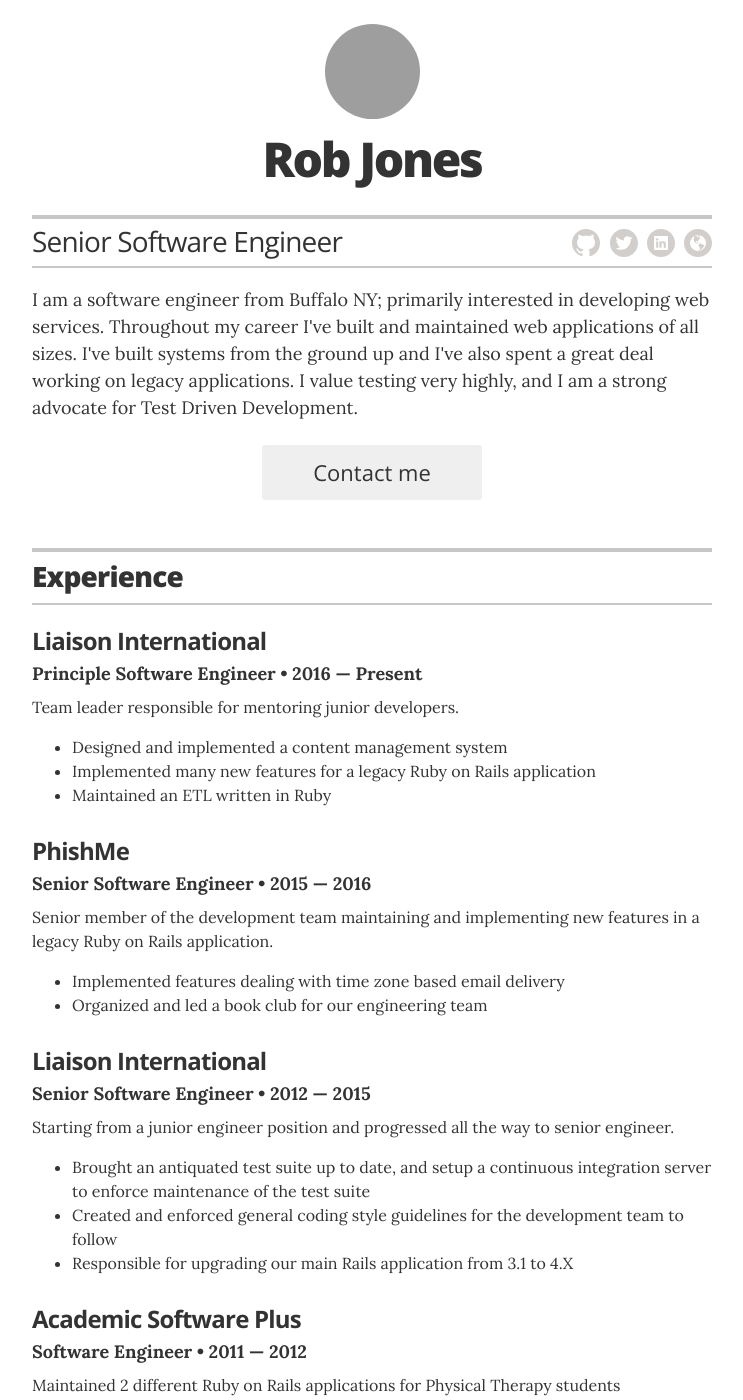
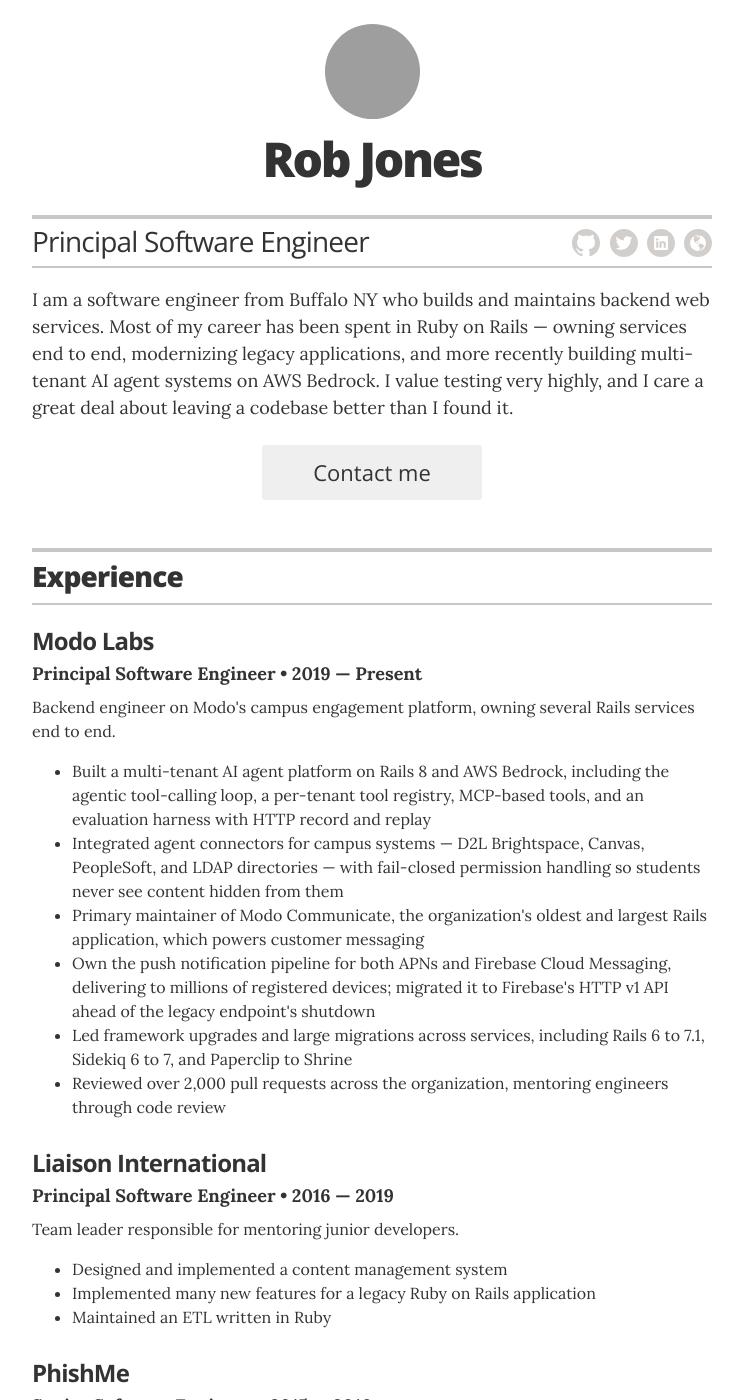
Before and after one commit to jonesdeini/jonesdeini.github.io, a Jekyll site: the page built from index.html, in a window 1280 px wide and 1400 px high. Shown: the whole window, without its empty margins (268-1011 px from the left). Built offline with Jekyll 4.4.1, drawn with Linux system fonts in a browser that asks for light colours; some of the changed text lies outside the part shown; grey boxes are pictures that could not be loaded.

Commit message:
Update resume through 2026
Add Modo Labs (2019 - present) and correct the Liaison International
entry, which was still listed as "Present" and had "Principle" for
"Principal". Header title and intro updated to match.

Rebuild the skills list around current work: Ruby/Rails, AWS (Bedrock,
Kendra, Lambda), push and email delivery, and AI agent systems. Drop
Java, Go, MSSQL, Jenkins, and Vim.

Drop the stale SOAP line from the UB degree entry.

Co-Authored-By: Claude Opus 5 (1M context) <noreply@anthropic.com>

```diff
--- a/_config.yml
+++ b/_config.yml
@@ -11,14 +11,14 @@ sass:
 # Resume settings
 resume_avatar:                  "true"
 resume_name:                    "Rob Jones"
-resume_title:                   "Senior Software Engineer"
+resume_title:                   "Principal Software Engineer"
 resume_contact_email:
   "hire.jonesdeini@gmail.com"
 resume_header_contact_info: "Buffalo NY | hire.jonesdeini@gmail.com"
-resume_header_intro: "<p> I am a software engineer from Buffalo NY; primarily interested in developing web services.
-Throughout my career I've built and maintained web applications of all sizes.
-I've built systems from the ground up and I've also spent a great deal working on legacy applications.
-I value testing very highly, and I am a strong advocate for Test Driven Development. </p>"
+resume_header_intro: "<p> I am a software engineer from Buffalo NY who builds and maintains backend web services.
+Most of my career has been spent in Ruby on Rails &mdash; owning services end to end, modernizing legacy applications,
+and more recently building multi-tenant AI agent systems on AWS Bedrock.
+I value testing very highly, and I care a great deal about leaving a codebase better than I found it. </p>"
 
 # use "yes" to display the email contact button,
 # "no" to display an "I'm not looking for work" message,
--- a/_data/education.yml
+++ b/_data/education.yml
@@ -2,7 +2,6 @@
 - degree: Bachelor of Science, Computer Science
   uni: University at Buffalo
   year: 2009 &mdash; 2011
-  summary: Implemented SOAP web services in Java
 - degree: Associates Degree, Computer Science
   uni: Erie Community College
   year: 2009
--- a/_data/experience.yml
+++ b/_data/experience.yml
@@ -1,8 +1,14 @@
 # Jobs
+# Modo Labs
+- company: Modo Labs
+  position: Principal Software Engineer
+  duration: 2019 &mdash; Present
+  summary: Backend engineer on Modo's campus engagement platform, owning several Rails services end to end.<ul class="resume-item-list"><li>Built a multi-tenant AI agent platform on Rails 8 and AWS Bedrock, including the agentic tool-calling loop, a per-tenant tool registry, MCP-based tools, and an evaluation harness with HTTP record and replay</li><li>Integrated agent connectors for campus systems &mdash; D2L Brightspace, Canvas, PeopleSoft, and LDAP directories &mdash; with fail-closed permission handling so students never see content hidden from them</li><li>Primary maintainer of Modo Communicate, the organization's oldest and largest Rails application, which powers customer messaging</li><li>Own the push notification pipeline for both APNs and Firebase Cloud Messaging, delivering to millions of registered devices; migrated it to Firebase's HTTP v1 API ahead of the legacy endpoint's shutdown</li><li>Led framework upgrades and large migrations across services, including Rails 6 to 7.1, Sidekiq 6 to 7, and Paperclip to Shrine</li><li>Reviewed over 2,000 pull requests across the organization, mentoring engineers through code review</li></ul>
+
 # Liaison International
 - company: Liaison International
-  position: Principle Software Engineer
-  duration: 2016 &mdash; Present
+  position: Principal Software Engineer
+  duration: 2016 &mdash; 2019
   summary: Team leader responsible for mentoring junior developers.<ul class="resume-item-list"><li>Designed and implemented a content management system</li><li>Implemented many new features for a legacy Ruby on Rails application</li><li>Maintained an ETL written in Ruby</li></ul>
 
 # PhishMe
--- a/_data/skills.yml
+++ b/_data/skills.yml
@@ -1,9 +1,18 @@
 # Skills
 - skill: Languages
-  description: Ruby, Java, Google Go, Python, JavaScript, Bash
+  description: Ruby, JavaScript, SQL, Bash
 
-- skill: Databases
-  description: PostgreSQL, Microsoft SQL Server, MySQL
+- skill: Frameworks &amp; Tools
+  description: Ruby on Rails, Sidekiq, RSpec, Docker, git, CircleCI
 
-- skill: Other
-  description: git(Github), NGINX, Jenkins, Vim, Redis, RabbitMQ
+- skill: Data &amp; Messaging
+  description: PostgreSQL, Redis, RabbitMQ, Avro
+
+- skill: Push &amp; Email Delivery
+  description: APNs, Firebase Cloud Messaging (FCM), Amazon SES, Mailgun
+
+- skill: AWS
+  description: Bedrock, Kendra, Lambda, S3, SNS, Athena
+
+- skill: AI Systems
+  description: LLM agent architecture, tool and function calling, MCP, retrieval-augmented generation, agent evaluation
```
